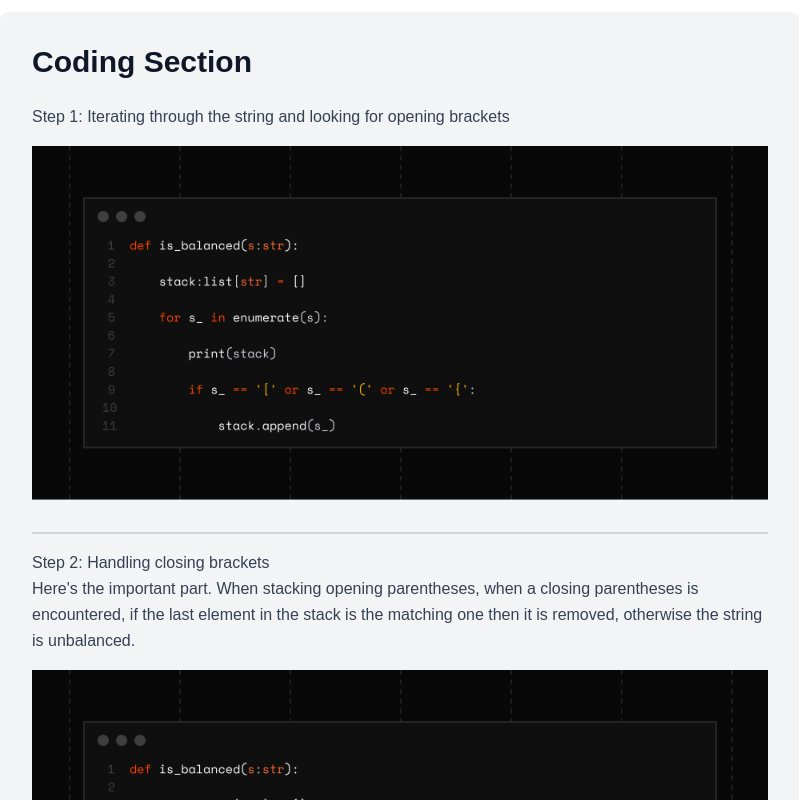
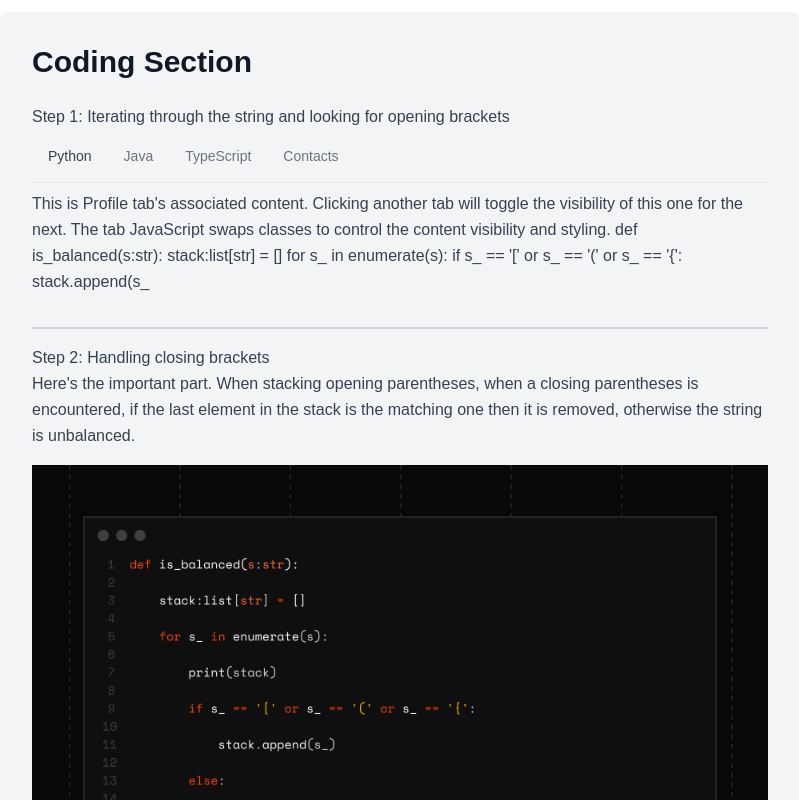
Before and after one commit to PrunelMel/DEVO, a Next.js app: page /articles/hackerRank/balancedBracket in a window 1280 px wide. Shown: the part 980-1780 px from the top of the page, without its empty margins (32-831 px from the left). Built offline with nearby package versions, Linux system fonts and the light colour scheme.

Commit message:
updating codeSec for article

```diff
--- a/src/app/articles/hackerRank/balancedBracket/page.tsx
+++ b/src/app/articles/hackerRank/balancedBracket/page.tsx
@@ -1,6 +1,28 @@
 import React from 'react';
 import CharLighter from '@/components/CharLighter';
 import Divider from '@/components/Divider';
+import { TabItem, Tabs } from "flowbite-react";
+import CodeSection from '@/components/CodeSection';
+
+var codeStep1:{python:string, java:string, typescript:string} = {
+
+  python: `
+    def is_balanced(s:str):
+
+      stack:list[str] = []
+
+      for s_ in enumerate(s):
+
+          if s_ == '[' or s_ == '(' or s_ == '{':
+
+              stack.append(s_
+  `,
+
+  java:``,
+
+  typescript:``
+}
+
 export default function page() {
   return (
     <div className="min-h-screen bg-white">
@@ -33,8 +55,8 @@ export default function page() {
             <section className="bg-gray-100 rounded-lg p-8 mb-8">
                 <h2 className="text-3xl font-bold text-gray-900 mb-6">Problem Statement</h2>
                 <p className="text-gray-700 leading-relaxed mb-4">
-                    A bracket can be any of the following characters: <CharLighter char="("/>,<CharLighter char=")"/>,<CharLighter char='{'/>,<CharLighter char="}"/>,<CharLighter char="["/>, or <CharLighter char="]"/>.
-                    A sequence of brackets is considered balanced if:
+                  A bracket can be any of the following characters: <CharLighter char="("/>,<CharLighter char=")"/>,<CharLighter char='{'/>,<CharLighter char="}"/>,<CharLighter char="["/>, or <CharLighter char="]"/>.
+                  A sequence of brackets is considered balanced if:
                 </p>
                 <ul className="list-disc list-inside space-y-4 pl-7 mt-4 text-gray-700">
                     <li className="leading-relaxed">It contains no unmatched brackets</li>
@@ -94,7 +116,8 @@ export default function page() {
               <div className="text-gray-700 leading-relaxed mb-6">
                 <div>
                   <span>Step 1: Iterating through the string and looking for opening brackets</span>
-                  <img  className="mt-4" src="/hackerRank/balancedBrackets/ray-so-export.png" alt="" />
+                  {/* <img  className="mt-4" src="/hackerRank/balancedBrackets/ray-so-export.png" alt="" /> */}
+                  <CodeSection code={codeStep1}/>
                 </div>
                 <Divider/>
                 <div className="mt-4">
--- a/src/app/globals.css
+++ b/src/app/globals.css
@@ -1,4 +1,6 @@
 @import "tailwindcss";
+@import "flowbite-react/plugin/tailwindcss";
+@source "../../.flowbite-react/class-list.json";
 
 :root {
   --background: #1cb9a6;
```
Also changed, not shown: src/app/articles/aboutus/page.tsx (line endings or trailing spaces).
